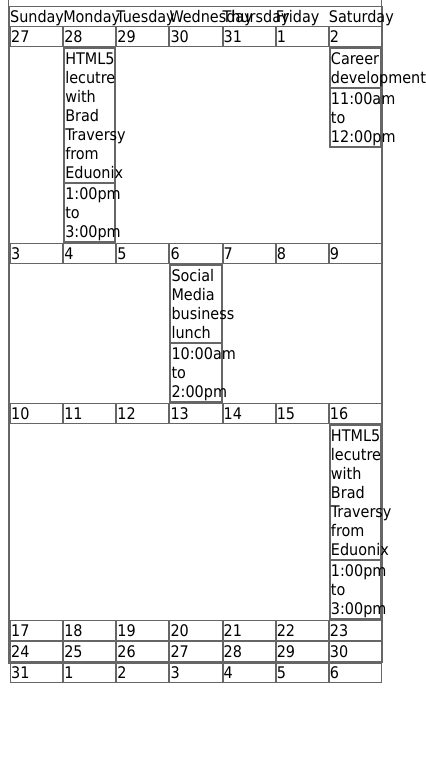
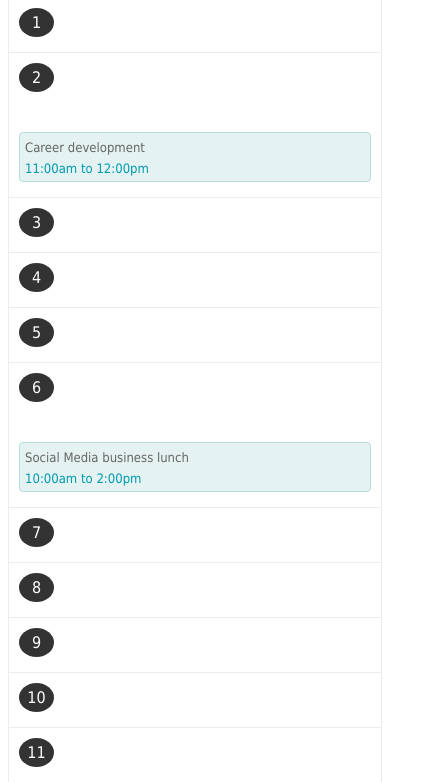
Before and after one commit to thiswei/frontend-practice, a plain HTML site: page responsive-calendar/index.html in a window 390 px wide. Shown: the part 84-866 px from the top of the page, 426 px wide, since content can reach past the window. Before the commit the page ends 844 px from the top, so only its background shows below. Drawn offline with Linux system fonts and the light colour scheme.

Commit message:
complete styling for responsive calendar

```diff
--- a/responsive-calendar/css/style.css
+++ b/responsive-calendar/css/style.css
@@ -2,9 +2,6 @@ body {
   font-family: Tahoma;
 }
 
-div {
-  border: 1px solid #666;
-}
 
 #calendar {
   width: 100%;
@@ -24,10 +21,91 @@ div {
 }
 
 #calendar li {
+  display: block;
   float: left;
   width: 14.28571428571429%;
+  padding: 5px;
+  box-sizing: border-box;
+  border: 1px solid #ccc;
+  margin-right: -1px;
+  margin-bottom: -1px;
 }
 
-#days li {
-  height: 128px;
+#calendar ul.weekdays {
+  height: 40px;
+  background: #333;
 }
+
+#calendar ul.weekdays li{
+  text-align: center;
+  text-transform: uppercase;
+  line-height: 20px;
+  border: none !important;
+  padding: 10px 6px;
+  color: #fff;
+  font-size: 13px;
+}
+
+#calendar .days li{
+  height: 180px;
+}
+
+#calendar .days li:hover {
+  background: #eee;
+}
+
+#calendar .date {
+  text-align: center;
+  margin-bottom: 5px;
+  padding: 5px;
+  background: #333;
+  color: #fff;
+  width: 25px;
+  border-radius: 50%;
+  float: right;
+}
+
+#calendar .event {
+  clear: both;
+  display: block;
+  font-size: 13px;
+  border-radius: 4px;
+  padding: 5px;
+  margin-top: 40px;
+  margin-bottom: 5px;
+  color: #666;
+  line-height: 14px;
+  background: #e4f2f2;
+  border: 1px solid #b5dbdc;
+  color: #009aaf;
+  text-decoration: none;
+}
+
+#calendar .event-desc {
+  color: #666;
+  margin: 3px 0 7px 0;
+  text-decoration: none;
+}
+
+#calendar .other-month {
+  background: #f5f5f5;
+  color: #666;
+}
+
+@media (max-width: 768px) {
+  #calendar .weekdays, #calendar .other-month {
+    display: none;
+  }
+
+  #calendar li {
+    height: auto !important;
+    border: 1px solid #ededed;
+    width: 100%;
+    padding: 10px;
+    margin-bottom: -1px;
+  }
+
+  #calendar .date {
+    float: none;
+  }
+}
```
